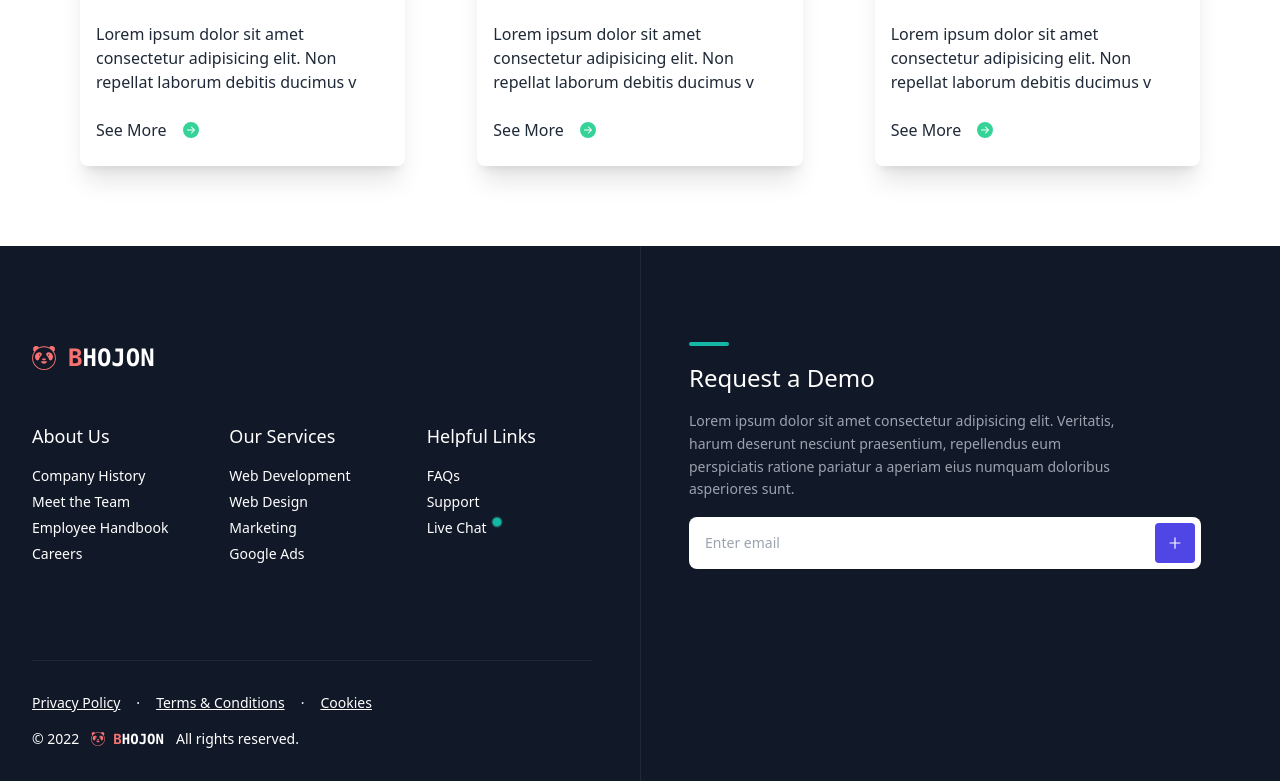
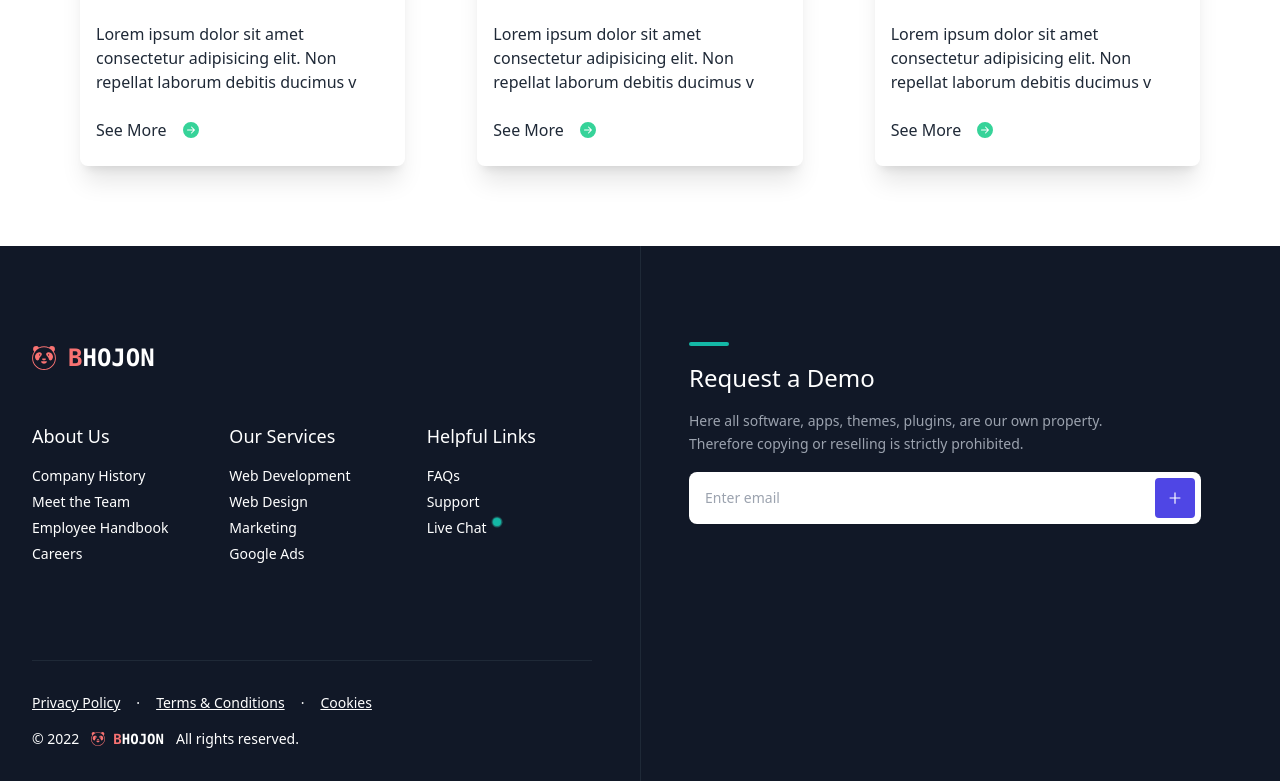
Before and after one commit to nDevers/Bhojon, a React (Create React App) app: page / in a window 1280 px wide. Shown: the part 2432-3213 px from the top of the page. Built offline with nearby package versions, Linux system fonts and the light colour scheme; no server answers.

Commit message:
footer text
Co-Authored-By: AႦιԃ Hαʂαɳ <60427103+AbidHasanPiash@users.noreply.github.com>

```diff
--- a/src/components/Footer.js
+++ b/src/components/Footer.js
@@ -78,10 +78,7 @@ const Footer = () => {
                 </h2>
 
                 <p className="mx-auto mt-4 max-w-md text-sm leading-relaxed text-gray-400 lg:mx-0">
-                  Lorem ipsum dolor sit amet consectetur adipisicing elit.
-                  Veritatis, harum deserunt nesciunt praesentium, repellendus
-                  eum perspiciatis ratione pariatur a aperiam eius numquam
-                  doloribus asperiores sunt.
+                  Here all software, apps, themes, plugins, are our own property. Therefore copying or reselling is strictly prohibited.
                 </p>
               </div>
 
```
